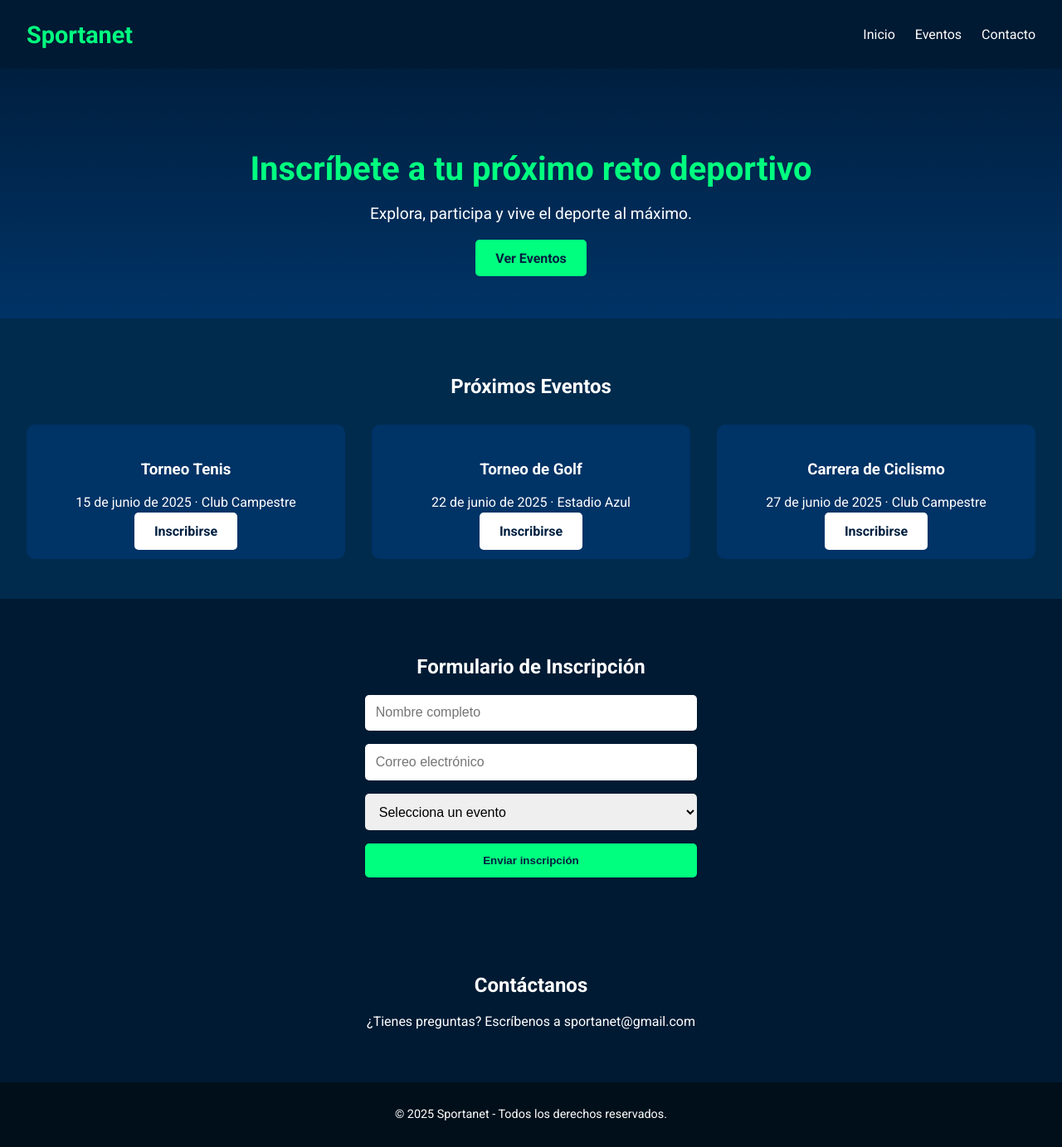
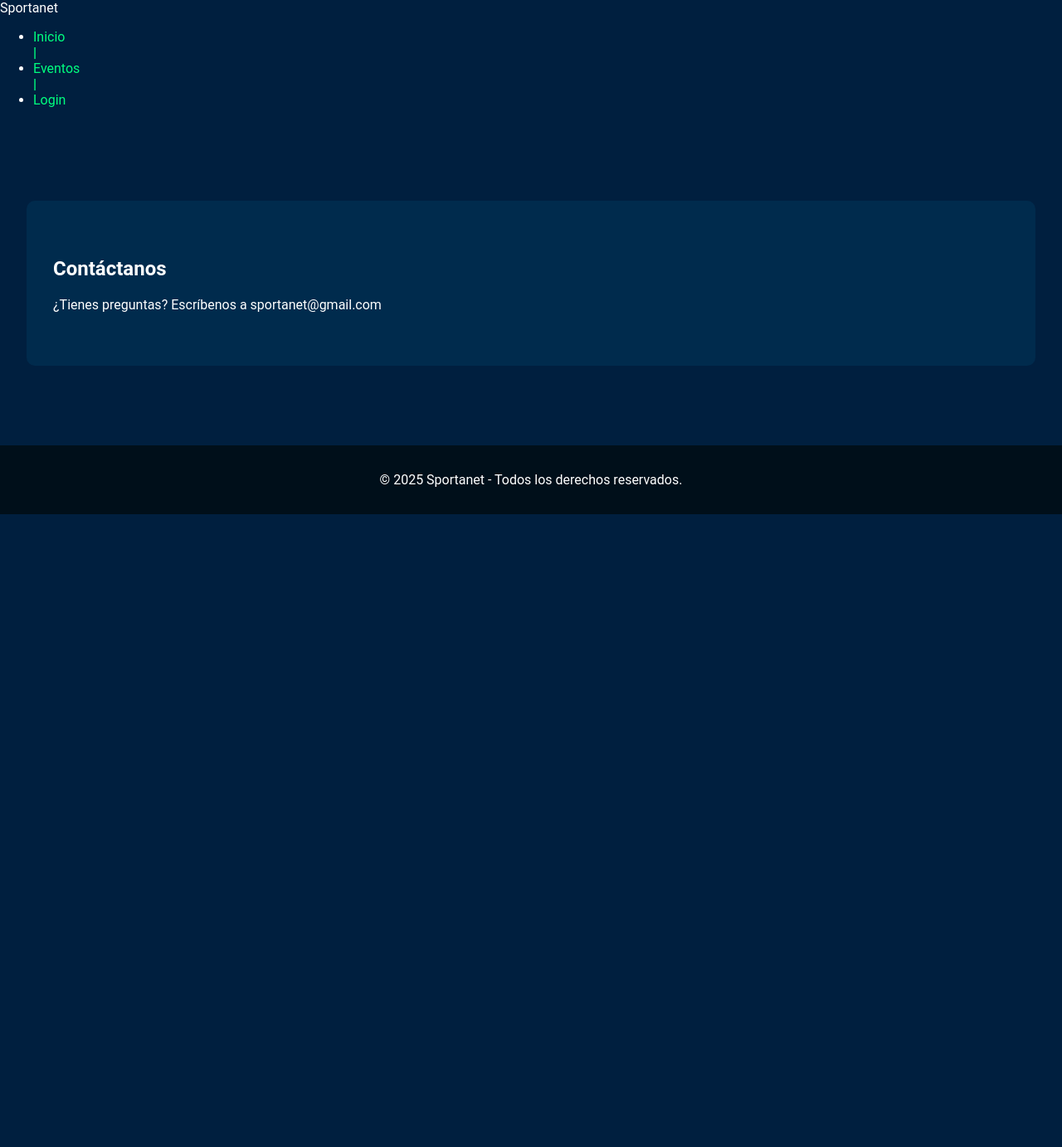
Before and after one commit to Heyder-83/Sportanet-project, a PHP site: page /events.html in a window 1280 px wide. Shown: the whole page at 83% size. After the commit the page ends 620 px from the top, so only its background shows below. Run offline with PHP 8.4, Linux system fonts and the light colour scheme.

Commit message:
Navbar with login button and the respective form

```diff
--- /dev/null
+++ b/CSS/header.css
@@ -0,0 +1,88 @@
+/* MODAL */
+.modal {
+    position: fixed;
+    top: 0;
+    left: 0;
+    width: 100%;
+    height: 100%;
+    background: rgba(0, 0, 0, 0.7);
+    backdrop-filter: blur(5px);
+    display: none; /* IMPORTANTE → evita el problema de que se muestre */
+    justify-content: center;
+    align-items: center;
+    animation: fadeIn 0.5s ease;
+}
+
+.modal.show {
+    display: flex;
+}
+
+.modal-content {
+    background: #002b4d;
+    padding: 2rem;
+    border-radius: 10px;
+    width: 350px;
+    position: relative;
+    animation: popUp 0.6s ease;
+}
+
+/* Botón cerrar */
+.close {
+    position: absolute;
+    top: 10px;
+    right: 15px;
+    font-size: 1.5rem;
+    cursor: pointer;
+    color: #00FF7F;
+}
+
+.close:hover {
+    color: #00cc66;
+}
+
+/* Formularios */
+.modal-content h2 {
+    text-align: center;
+    color: #00FF7F;
+}
+
+.modal-content input {
+    background: #003366;
+    color: white;
+    border: 1px solid #00FF7F;
+}
+
+.toggle-form {
+    text-align: center;
+}
+
+.toggle-form a {
+    color: #00FF7F;
+    cursor: pointer;
+}
+
+.toggle-form a:hover {
+    color: #00cc66;
+}
+
+/* Separador del header */
+.separator {
+    color: #00FF7F;
+    font-weight: bold;
+}
+.btn {
+    background: #00FF7F;
+    color: #002b4d;
+    border: none;
+    padding: 10px;
+    font-size: 1rem;
+    width: 100%;
+    margin-top: 10px;
+    cursor: pointer;
+    border-radius: 5px;
+    font-weight: bold;
+}
+
+.btn:hover {
+    background: #00cc66;
+}
--- a/CSS/style.css
+++ b/CSS/style.css
@@ -1,60 +1,30 @@
-/* CSS/style.css */
+/* ===== ESTILOS GENERALES ===== */
 
 body {
     margin: 0;
     font-family: 'Roboto', sans-serif;
-    background-color: #001f3f;
-    color: white;
+    background-color: #001f3f; /* Fondo principal azul oscuro */
+    color: #ffffff;
 }
 
-.navbar {
-    background-color: #001a33;
-    padding: 1rem 2rem;
-    display: flex;
-    justify-content: space-between;
-    align-items: center;
-    animation: slideDown 1s ease-out;
+/* Contenedor general (para que todo aparezca centrado y limpio) */
+main {
+    padding: 3rem 2rem;
 }
 
-.logo {
-    font-size: 1.8rem;
-    font-weight: bold;
+/* ===== LINKS GENERALES ===== */
+
+a {
     color: #00FF7F;
+    text-decoration: none;
+    transition: color .3s ease;
 }
 
-.nav-links {
-    list-style: none;
-    display: flex;
-    gap: 1.5rem;
+a:hover {
+    color: #00cc66;
 }
 
-.nav-links a {
-    text-decoration: none;
-    color: white;
-    transition: color 0.3s;
-}
-
-.nav-links a:hover {
-    color: #00FF7F;
-}
-
-.hero {
-    background: linear-gradient(to bottom, #001f3f, #003366);
-    padding: 4rem 2rem;
-    text-align: center;
-    animation: fadeIn 2s ease-in;
-}
-
-.hero-text h1 {
-    font-size: 2.5rem;
-    color: #00FF7F;
-    margin-bottom: 1rem;
-}
-
-.hero-text p {
-    font-size: 1.2rem;
-    margin-bottom: 2rem;
-}
+/* ===== BOTONES ===== */
 
 .btn {
     padding: 0.8rem 1.5rem;
@@ -63,27 +33,52 @@ body {
     color: #001f3f;
     font-weight: bold;
     cursor: pointer;
-    text-decoration: none;
     border-radius: 5px;
     transition: background-color 0.3s ease;
-    animation: popUp 0.8s ease;
+    display: inline-block;
 }
 
 .btn:hover {
     background-color: #00cc66;
 }
 
+/* Botón secundario blanco */
 .btn-secundario {
-    background-color: white;
+    background-color: #ffffff;
     color: #001f3f;
 }
 
-.eventos {
+/* ===== FORMULARIOS ===== */
+
+form {
+    display: flex;
+    flex-direction: column;
+    gap: 1rem;
+    max-width: 380px;
+    margin: auto;
+}
+
+input, select {
+    padding: 0.8rem;
+    border: none;
+    border-radius: 5px;
+    font-size: 1rem;
+    outline: none;
+}
+
+/* ===== SECCIONES ===== */
+
+section {
+    margin-top: 3rem;
+}
+
+.contacto, .eventos, .inscripcion {
+    background-color: #002b4d;
     padding: 3rem 2rem;
-    background-color: #002b4d;
-    text-align: center;
-    animation: fadeIn 2s ease-in;
+    border-radius: 10px;
 }
+
+/* ===== TARJETAS DE EVENTOS ===== */
 
 .eventos-grid {
     display: grid;
@@ -97,64 +92,81 @@ body {
     padding: 1.5rem;
     border-radius: 10px;
     transition: transform 0.3s;
-    animation: scaleIn 1s ease;
 }
 
 .evento:hover {
     transform: translateY(-5px);
 }
 
-.inscripcion, .contacto {
-    padding: 3rem 2rem;
-    text-align: center;
-    background-color: #001a33;
-    animation: fadeInUp 1.5s ease;
-}
-
-form {
-    display: flex;
-    flex-direction: column;
-    gap: 1rem;
-    max-width: 400px;
-    margin: auto;
-}
-
-input, select {
-    padding: 0.8rem;
-    border: none;
-    border-radius: 5px;
-    font-size: 1rem;
-}
+/* ===== FOOTER ===== */
 
 footer {
     background-color: #000f1a;
     text-align: center;
     padding: 1rem;
-    font-size: 0.9rem;
+    margin-top: 3rem;
 }
 
-/* Animaciones */
-@keyframes fadeIn {
-    from { opacity: 0; }
-    to { opacity: 1; }
+/* ===== MODAL LOGIN/REGISTRO ===== */
+
+.modal {
+    display: none; /* Oculto por defecto */
+    position: fixed;
+    z-index: 9999;
+    left: 0;
+    top: 0;
+    width: 100%;
+    height: 100%;
+    background: rgba(0, 0, 0, 0.5); /* Fondo oscuro */
+    justify-content: center;
+    align-items: center;
 }
 
-@keyframes slideDown {
-    from { transform: translateY(-100%); }
-    to { transform: translateY(0); }
+.modal.show {
+    display: flex;
 }
 
-@keyframes popUp {
-    0% { transform: scale(0.5); opacity: 0; }
-    100% { transform: scale(1); opacity: 1; }
+.modal-content {
+    background-color: #002b4d;
+    padding: 2rem;
+    border-radius: 10px;
+    width: 350px;
+    animation: fadeIn 0.5s ease;
+    border: 2px solid #00FF7F;
 }
 
-@keyframes scaleIn {
-    0% { transform: scale(0.8); opacity: 0; }
-    100% { transform: scale(1); opacity: 1; }
+.modal-content h2 {
+    margin-top: 0;
+    color: #00FF7F;
+}
+
+/* Botón cerrar */
+.close {
+    float: right;
+    font-size: 1.5rem;
+    cursor: pointer;
+    color: #ffffff;
+    transition: color .3s ease;
+}
+
+.close:hover {
+    color: #00FF7F;
+}
+
+/* Texto para alternar formularios */
+.toggle-form {
+    margin-top: 1rem;
+    text-align: center;
+}
+
+/* ===== ANIMACIONES ===== */
+
+@keyframes fadeIn {
+    from { opacity: 0; transform: scale(0.95); }
+    to   { opacity: 1; transform: scale(1); }
 }
 
 @keyframes fadeInUp {
     from { opacity: 0; transform: translateY(20px); }
-    to { opacity: 1; transform: translateY(0); }
+    to   { opacity: 1; transform: translateY(0); }
 }
--- a/events.html
+++ b/events.html
@@ -3,70 +3,36 @@
 <head>
     <meta charset="UTF-8">
     <meta name="viewport" content="width=device-width, initial-scale=1.0">
-    <title>Sportanet - Bookings</title>
+    <title>Eventos</title>
+    <link rel="stylesheet" href="CSS/header.css">
     <link rel="stylesheet" href="CSS/style.css">
-    <link href="https://fonts.googleapis.com/css2?family=Roboto:wght@400;700&display=swap" rel="stylesheet">
-    <link rel="stylesheet" href="https://cdnjs.cloudflare.com/ajax/libs/font-awesome/6.0.0-beta3/css/all.min.css">
 </head>
 <body>
-
     <!-- Script general para cargar el header a cualquier html -->
     <div id="header-container"></div>
 
     <!-- Script que carga el encabezado -->
     <script>
-        // Selecciona el contenedor del encabezado
         const headerContainer = document.getElementById('header-container');
 
-        // Usa la API fetch para obtener el contenido de header.html
         fetch('includes/header.html')
             .then(response => response.text())
             .then(html => {
-                // Inserta el HTML obtenido en el contenedor
                 headerContainer.innerHTML = html;
+
+                // IMPORTANTE: cargar y ejecutar header.js DESPUÉS
+                const script = document.createElement("script");
+                script.src = "JS/header.js";
+                script.onload = () => initHeaderEvents();
+                document.body.appendChild(script);
             })
             .catch(error => {
                 console.error('Error al cargar el encabezado:', error);
             });
     </script>
 
+
     <main>
-        <section class="eventos" id="eventos">
-            <h2>Próximos Eventos</h2>
-            <div class="eventos-grid">
-                <div class="evento">
-                    <h3>Torneo Tenis</h3>
-                    <p>15 de junio de 2025 · Club Campestre</p>
-                    <a href="#inscripcion" class="btn btn-secundario">Inscribirse</a>
-                </div>
-                <div class="evento">
-                    <h3>Torneo de Golf</h3>
-                    <p>22 de junio de 2025 · Estadio Azul</p>
-                    <a href="#inscripcion" class="btn btn-secundario">Inscribirse</a>
-                </div>
-                <div class="evento">
-                    <h3>Carrera de Ciclismo</h3>
-                    <p>27 de junio de 2025 · Club Campestre</p>
-                    <a href="#inscripcion" class="btn btn-secundario">Inscribirse</a>
-                </div>
-            </div>
-        </section>
-
-        <section class="inscripcion" id="inscripcion">
-            <h2>Formulario de Inscripción</h2>
-            <form action="#" method="post">
-                <input type="text" name="nombre" placeholder="Nombre completo" required>
-                <input type="email" name="email" placeholder="Correo electrónico" required>
-                <select name="evento" required>
-                    <option value="">Selecciona un evento</option>
-                    <option value="maraton">Torneo Tenis</option>
-                    <option value="futbol">Torneo de Golf</option>
-                    <option value="ciclismo">Carrera de Ciclismo</option>
-                </select>
-                <button type="submit" class="btn">Enviar inscripción</button>
-            </form>
-        </section>
-
         <section class="contacto" id="contacto">
             <h2>Contáctanos</h2>
             <p>¿Tienes preguntas? Escríbenos a sportanet@gmail.com</p>
--- a/includes/header.html
+++ b/includes/header.html
@@ -1,17 +1,49 @@
-<header>
-        <nav class="navbar">
-            <div class="logo">Sportanet</div>
-            <ul class="nav-links">
-                <li><a href="index.html">Inicio</a></li>
-                <li><a href="#eventos">Eventos</a></li>
-                <li><a href="#contacto">Contacto</a></li>
-            </ul>
-        </nav>
-        <section class="hero" id="inicio">
-            <div class="hero-text">
-                <h1>Inscríbete a tu próximo reto deportivo</h1>
-                <p>Explora, participa y vive el deporte al máximo.</p>
-                <a href="#eventos" class="btn">Ver Eventos</a>
-            </div>
-        </section>
+<header class="navbar">
+    <div class="logo" id="logo-sportanet">Sportanet</div>
+
+    <ul class="nav-links">
+        <li><a id="nav-inicio" href="index.html">Inicio</a></li>
+        <span class="separator">|</span>
+        <li><a id="nav-eventos" href="events.html">Eventos</a></li>
+        <span class="separator">|</span>
+        <li><a id="btn-login" href="#">Login</a></li>
+    </ul>
 </header>
+
+<!-- MODAL -->
+<div id="modal-login" class="modal">
+
+    <div class="modal-content">
+
+        <!-- BOTÓN CERRAR -->
+        <span id="close-modal" class="close">&times;</span>
+
+        <!-- FORMULARIO LOGIN -->
+        <form id="form-login">
+            <h2>Iniciar Sesión</h2>
+            <input type="email" id="login-email" placeholder="Correo" required>
+            <input type="password" id="login-password" placeholder="Contraseña" required>
+            <button type="submit" class="btn">Ingresar</button>
+
+            <p class="toggle-form">
+                ¿No tienes cuenta?
+                <a id="mostrar-registro" href="#">Regístrate</a>
+            </p>
+        </form>
+
+        <!-- FORMULARIO REGISTRO -->
+        <form id="form-registro" style="display:none;">
+            <h2>Registro</h2>
+            <input type="text" id="reg-nombre" placeholder="Nombre completo" required>
+            <input type="email" id="reg-email" placeholder="Correo" required>
+            <input type="password" id="reg-password" placeholder="Contraseña" required>
+            <button type="submit" class="btn">Crear cuenta</button>
+
+            <p class="toggle-form">
+                ¿Ya tienes cuenta?
+                <a id="mostrar-login" href="#">Inicia sesión</a>
+            </p>
+        </form>
+
+    </div>
+</div>
```
Also changed, not shown: CSS/style2.css (deleted, +0 -135 lines), JS/header.js (added, +32 -0 lines), index.html (+1 -16 lines).
